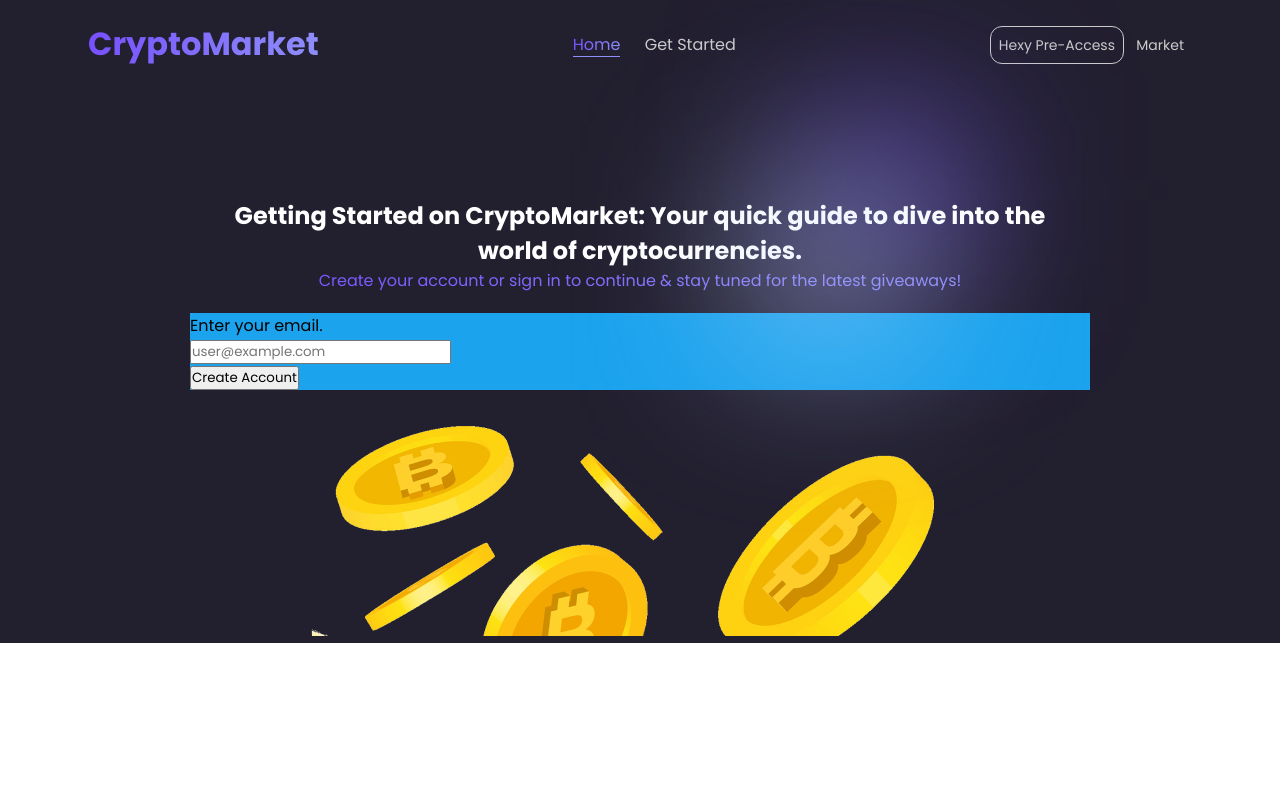
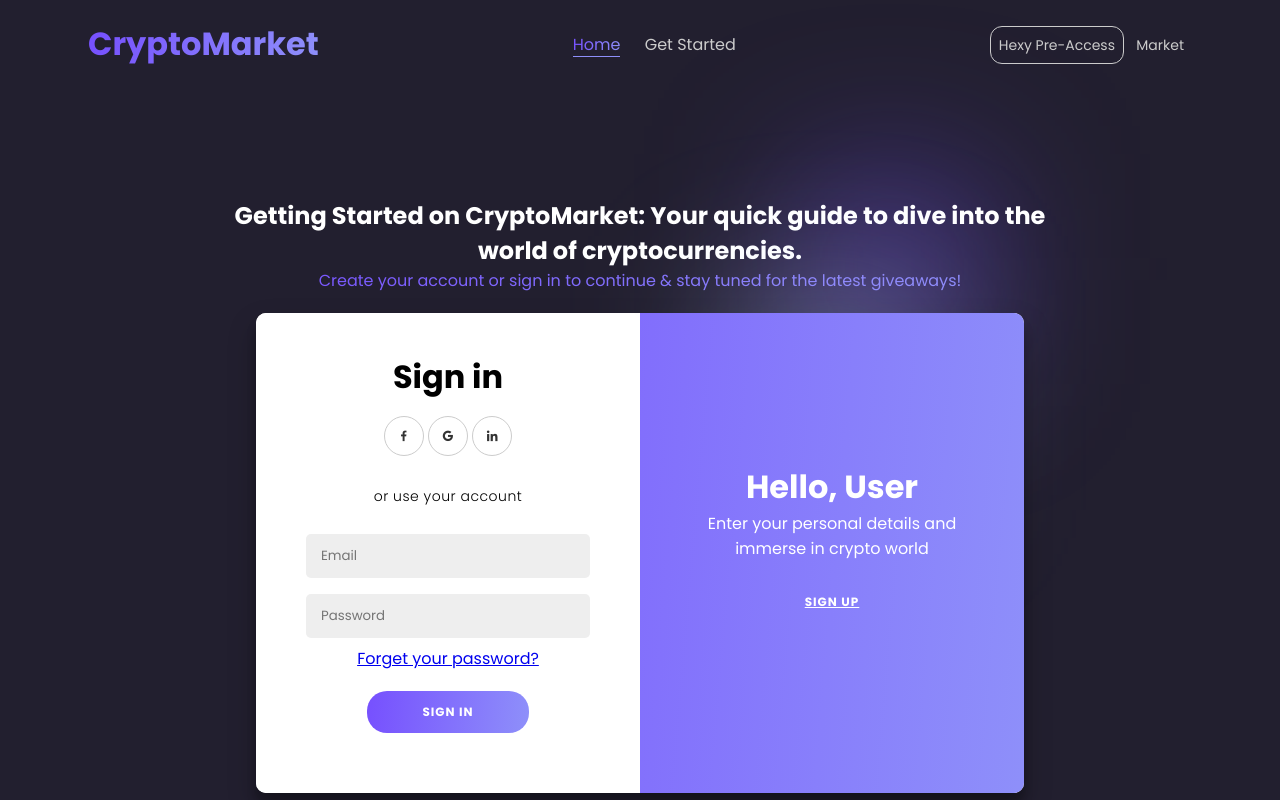
Before and after one commit to flacoV/CryptoMarket, a plain HTML site: page pages/getStarted.html in a window 1280 px wide. Shown: the top 800 px of the page. Drawn offline with nearby package versions, Linux system fonts and the light colour scheme.

Commit message:
getStarted.html almost ready

```diff
--- a/css/styles.css
+++ b/css/styles.css
@@ -785,54 +785,6 @@ filter: blur(1px);
     transition: ease-out .6s;
   }
 
-  .singUpContainer{
-    height: 931px;
-  }
-
-  .singUpContainer .topContentContainer{
-    padding: 50px;
-  }
-
-  .singUpContainer .cardContent{
-    background-color: #7752FE;
-    width: auto;
-    max-width: 640px;
-    display: flex;
-    justify-content: center;
-    position: absolute;top: 50%;
-    left: 50%;
-    transform: translate(-50%, -50%);
-        /* Añade más estilos según sea necesario */
-  }
-
-  .singUpContainer .cardContent img{
-    position: cover;
-        max-width: 100%;
-        height: auto;
-  }
-
-  .singUpContainer .cardContent .singUpForm{
-    width: auto;
-    max-width: 350px;
-    background: rgba(255,255,255,0.5);
-    -webkit-backdrop-filter: blur(10px);
-    backdrop-filter: blur(10px);
-    border: 1px solid rgba(255,255,255,0.25);
-    position: absolute;top: 50%;
-    left: 50%;
-    transform: translate(-50%, -50%);
-    }
-
-  .singUpContainer .topContentContainer .logo{
-    background: linear-gradient(95deg, #7752FE 3.2%, #8E8FFA 99.5%);
-    background-clip: text;
-    -webkit-background-clip: text;
-    -webkit-text-fill-color: transparent;
-    font-weight: 700;
-    font-size: 32px;
-    padding: 15px;
-  }
-
   .mContainerGt {
     position: relative;
     display: flex;
@@ -864,21 +816,204 @@ filter: blur(1px);
     -webkit-text-fill-color: transparent;
   }
 
-  .mContainerGt form {
-    background-color: #1ba3ed;
-    width: 100%;
-    max-width: 900px;
-  }
-
-  .mContainerGt form .emailGt {
-    width: auto;
-    max-width: 300px;
-  }
-
   .mContainerGt .imgGt {
     max-width: 670px;
     margin: 35px 0 0 0;
   }
+
+  .mContainerGt .contentForm {
+    position: relative;
+    width: 768px;
+    max-width: 100%;
+    min-height: 480px;
+    background: #fff;
+    border-radius: 10px;
+    overlflow: hidden;
+    box-shadow: 0 14px 28px rgba(0,0,0,0.25),
+                0 10px 10px rgba(0,0,0,0.22);
+}
+.signUp, .signIn {
+   position: absolute;
+   top: 0;
+   left: 0;
+    height: 100%;
+    transition: all 0.6s ease-in-out;
+}
+
+.signUp {
+    width: 50%;
+    opacity: 0;
+    z-index: 1;
+}
+
+.signIn {
+    width: 50%;
+    z-index: 2;
+}
+
+.mContainerGt .contentForm form {
+    background: #fff;
+    display: flex;
+    align-items: center;
+    justify-content: center;
+    flex-direction: column;
+    padding: 0 50px;
+    height: 100%;
+    text-align: center;
+    border-radius: 10px;
+}
+
+.mContainerGt .contentForm form h1 {
+    font-weight: bold;
+    margin: 0;
+}
+
+.mContainerGt .contentForm form p {
+    font-size: 14px;
+    font-weight: 100;
+    line-height: 20px;
+    letter-spacing: 0.5px;
+    margin: 15px 0 20px;
+}
+
+.mContainerGt .contentForm form .socialContainer a {
+    color: #333;
+    font-size: 14px;
+    text-decoration: none;
+    margin: 15px 0;
+}
+
+.mContainerGt .contentForm form input {
+    background: #eee;
+    padding: 12px 15px;
+    margin: 8px 15px;
+    width: 100%;
+    border-radius: 5px;
+    border: none;
+    outline: none;
+}
+
+.mContainerGt .contentForm form button {
+    color: #fff;
+    background: linear-gradient(95deg, #7752FE 3.2%, #8E8FFA 99.5%);
+    font-size: 12px;
+    font-weight: bold;
+    padding: 12px 55px;
+    margin: 20px;
+    border-radius: 20px;
+    border: none;
+    outline: none;
+    letter-spacing: 1px;
+    text-transform: uppercase;
+    transition: transform 80ms ease-in;
+    cursor: pointer;
+}
+
+.mContainerGt .contentForm form button:active {
+    transform: scale(0.90);
+}
+
+#signIn, #signUp {
+    color: #fff;
+    background: transparent;
+    font-size: 12px;
+    font-weight: bold;
+    padding: 12px 55px;
+    margin: 20px;
+    border-radius: 20px;
+    border: none;
+    outline: none;
+    letter-spacing: 1px;
+    text-transform: uppercase;
+    transition: transform 80ms ease-in;
+    cursor: pointer;
+    text-decoration: underline;
+}
+
+.mContainerGt .contentForm .right-panel-active .signIn {
+    transform: translateX(100%);
+}
+
+.mContainerGt .contentForm .right-panel-active .signUp {
+    transform: translateX(100%);
+    opacity: 1;
+    z-index: 5;
+}
+
+.mContainerGt .contentForm .overlayContainer {
+   position: absolute;
+   top: 0;
+   left: 50%;
+    width: 50%;
+    height: 100%;
+    overflow: hidden;
+    transition: transform 0.6s ease-in-out;
+    z-index: 100;
+}
+
+.mContainerGt .contentForm .right-panel-active .overlayContainer {
+    transform: translateX(-100%);
+}
+
+.overlay {
+    position: relative;
+    border-radius: 10px;
+    color: #fff;
+    left: -100%;
+    height: 100%;
+    width: 200%;
+    background: linear-gradient(95deg, #7752FE 3.2%, #8E8FFA 99.5%);
+    transform: translateX(0);
+    transition: transform 0.6s ease-in-out;
+}
+
+.mContainerGt .contentForm .right-panel-active .overlay {
+    transform: translateX(50%);
+}
+
+.overlay-left, .overlay-right {
+    position: absolute;
+    display: flex;
+    align-items: center;
+    justify-content: center;
+    flex-direction: column;
+    padding: 0 40px;
+    text-align: center;
+    top: 0;
+    height: 100%;
+    width: 50%;
+    transform: translateX(0);
+    transition: transform 0.6s ease-in-out;
+}
+
+.overlay-left {
+    transform: translateX(-20%);
+}
+
+.overlay-right {
+    right: 0;
+    transform: translateX(0);
+}
+
+.mContainerGt .contentForm .right-panel-active .overlay-left {
+    transform: translateX(0);
+}
+
+.mContainerGt .contentForm .right-panel-active .overlay-right {
+    transform: translateX(20%);
+}
+
+.socialContainer a {
+    height: 40px;
+    width: 40px;
+    margin: 0 5px;
+    display: inline-flex;
+    justify-content: center;
+    align-items: center;
+    border: 1px solid #ccc;
+    border-radius: 50%;
+
+}
 
 .main .footer{
     margin: 70px 0 40px 0;
--- a/js/main.js
+++ b/js/main.js
@@ -0,0 +1,10 @@
+const signUpButton = document.getElementById("signUp");
+const signInButton = document.getElementById("signIn");
+const main = document.getElementById("mainC");
+
+signUpButton.addEventListener("click", () => {
+  main.classList.add("right-panel-active");
+});
+signInButton.addEventListener("click", () => {
+  main.classList.remove("right-panel-active");
+});
--- a/pages/getStarted.html
+++ b/pages/getStarted.html
@@ -4,16 +4,18 @@
     <meta charset="UTF-8">
     <meta name="viewport" content="width=device-width, initial-scale=1.0">
     <title>Join the market</title>
+    <link href='https://unpkg.com/boxicons@2.1.4/css/boxicons.min.css' rel='stylesheet'>
+
     <link rel="stylesheet" href="../css/styles.css">
 </head>
 <body>
 
     <div class="main">
         <div class="navbar">
-            <a href="./index.html" class="logo">CryptoMarket</a>
+            <a href="../index.html" class="logo">CryptoMarket</a>
             <div class="nav-links">
-                <a  href="./index.html" class="item selected">Home</a>
-                <a href="./pages/getStarted.html" id="scroll" class="item">Get Started</a>
+                <a  href="../index.html" class="item selected">Home</a>
+                <a href="./getStarted.html" id="scroll" class="item">Get Started</a>
             </div>
             <div class="nav-buttons" id="navMenu">
                 <a href="#preAccess" class="nav-btn selected" id="miBoton">Hexy Pre-Access</a>
@@ -29,14 +31,52 @@
                 <h2>Getting Started on CryptoMarket: Your quick guide to dive into the world of cryptocurrencies.</h2>
                 <p>Create your account or sign in to continue & stay tuned for the latest giveaways!</p>
             </div>
-            <form action="">
-                <div class="emailGt">
-                    <label for="email">Enter your email.</label>
-                    <input type="email" id="email" name="email" required    placeholder="user@example.com">
+            <div class="contentForm" id="mainC">
+                <div class="signUp">
+                    <form action="#">
+                        <h1>Create account</h1>
+                        <div class="socialContainer">
+                            <a href="#" class="social"><i class='bx bxl-facebook'></i></a>
+                            <a href="#" class="social"><i class='bx bxl-gmail' ></i></a>
+                            <a href="#" class="social"><i class='bx bxl-linkedin'></i></a>
+                        </div>
+                        <p>or use your email for register</p>
+                        <input type="text" name="txt" placeholder="Name" required="">
+                        <input type="email" name="email" placeholder="Email" required="">
+                        <input type="password" name="pswd" placeholder="Password" required="">
+                        <button>Sign Up</button>
+                    </form>
                 </div>
-                    <button type="submit" class="btn">Create Account</button>
-
-            </form>
+                <div class="signIn">
+                    <form action="#">
+                        <h1>Sign in</h1>
+                        <div class="socialContainer">
+                            <a href="#" class="social"><i class='bx bxl-facebook'></i></a>
+                            <a href="#" class="social"><i class='bx bxl-google'></i></a>
+                            <a href="#" class="social"><i class='bx bxl-linkedin'></i></a>
+                        </div>
+                        <p>or use your account</p>
+                        <input type="email" name="email" placeholder="Email" required="">
+                        <input type="password" name="pswd" placeholder="Password" required="">
+                        <a href="#">Forget your password?</a>
+                        <button>Sign In</button>
+                    </form>
+                </div>
+                <div class="overlayContainer">
+                    <div class="overlay">
+                        <div class="overlay-left">
+                            <h1>Wellcome Back!</h1>
+                            <p>To keep connected with us please login with your personal info</p>
+                            <button id="signIn">Sign In</button>
+                        </div>
+                        <div class="overlay-right">
+                            <h1>Hello, User</h1>
+                            <p>Enter your personal details and immerse in crypto world</p>
+                            <button id="signUp">Sign Up</button>
+                        </div>
+                    </div>
+                </div>
+            </div>
             <div class="imgGt">
                 <img src="../img/frame14.png" alt="">
             </div>
```
Also changed, not shown: pages/create-account.html (deleted, +0 -31 lines), pages/log-in.html (deleted, +0 -11 lines).
